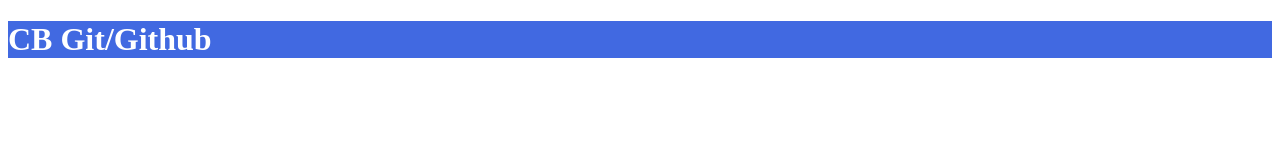
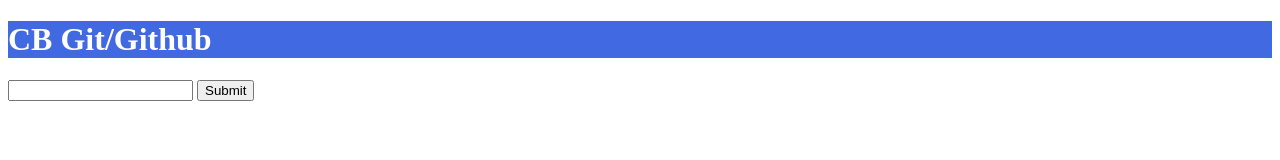
Before and after one commit to Khawer7/CB, a plain HTML site: page index.html in a window 1280 px wide. Drawn offline with Linux system fonts and the light colour scheme.

Commit message:
Added form

```diff
--- a/index.html
+++ b/index.html
@@ -8,6 +8,10 @@
 </head>
 <body>
     <h1>CB Git/Github</h1>
+     <form action="">
+        <input type="text">
+        <button>Submit</button>
+     </form>
 
     <script src="script.js"></script>
 </body>
```
